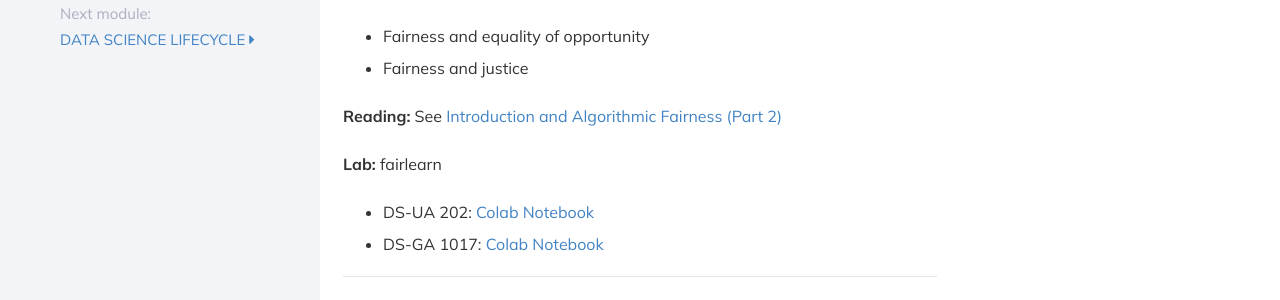
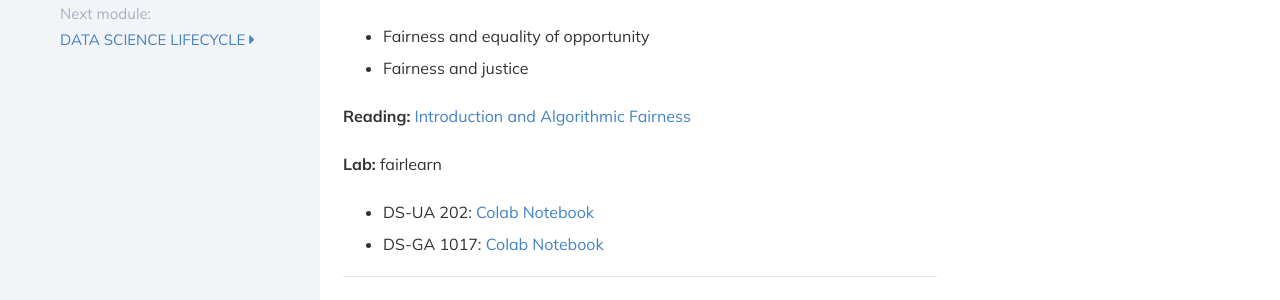
Before and after one commit to DataResponsibly/rds24, a Jekyll site: the page built from modules/fairness/_posts/2000-01-04-week4.md, in a window 1280 px wide. Shown: the part 398-698 px from the top of the page. Built offline with Jekyll 4.4.1, drawn with Linux system fonts in a browser that asks for light colours; nearby versions of some CDN libraries.

Commit message:
Update 2000-01-04-week4.md

```diff
--- a/modules/fairness/_posts/2000-01-04-week4.md
+++ b/modules/fairness/_posts/2000-01-04-week4.md
@@ -18,8 +18,7 @@ title: Week 4
 * Fairness and equality of opportunity
 * Fairness and justice
 
-**Reading:** See [Introduction and Algorithmic Fairness (Part 2)]()
-<!-- (../../../assets/fairness_reader_weeks3&4.pdf) -->
+**Reading:**  [Introduction and Algorithmic Fairness](../../../assets/fairness_reader_2023.pdf)
 
 **Lab:** fairlearn
 
```
